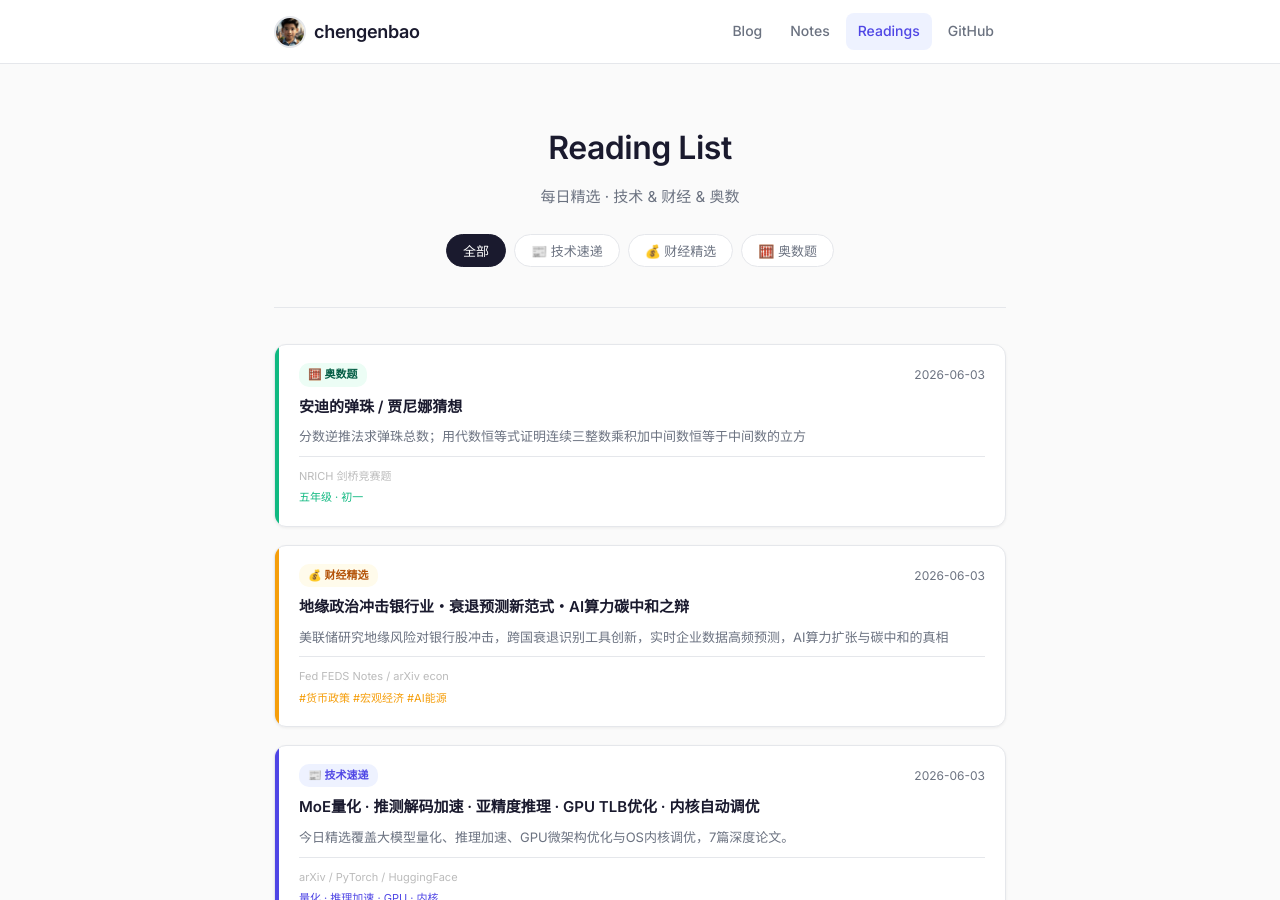
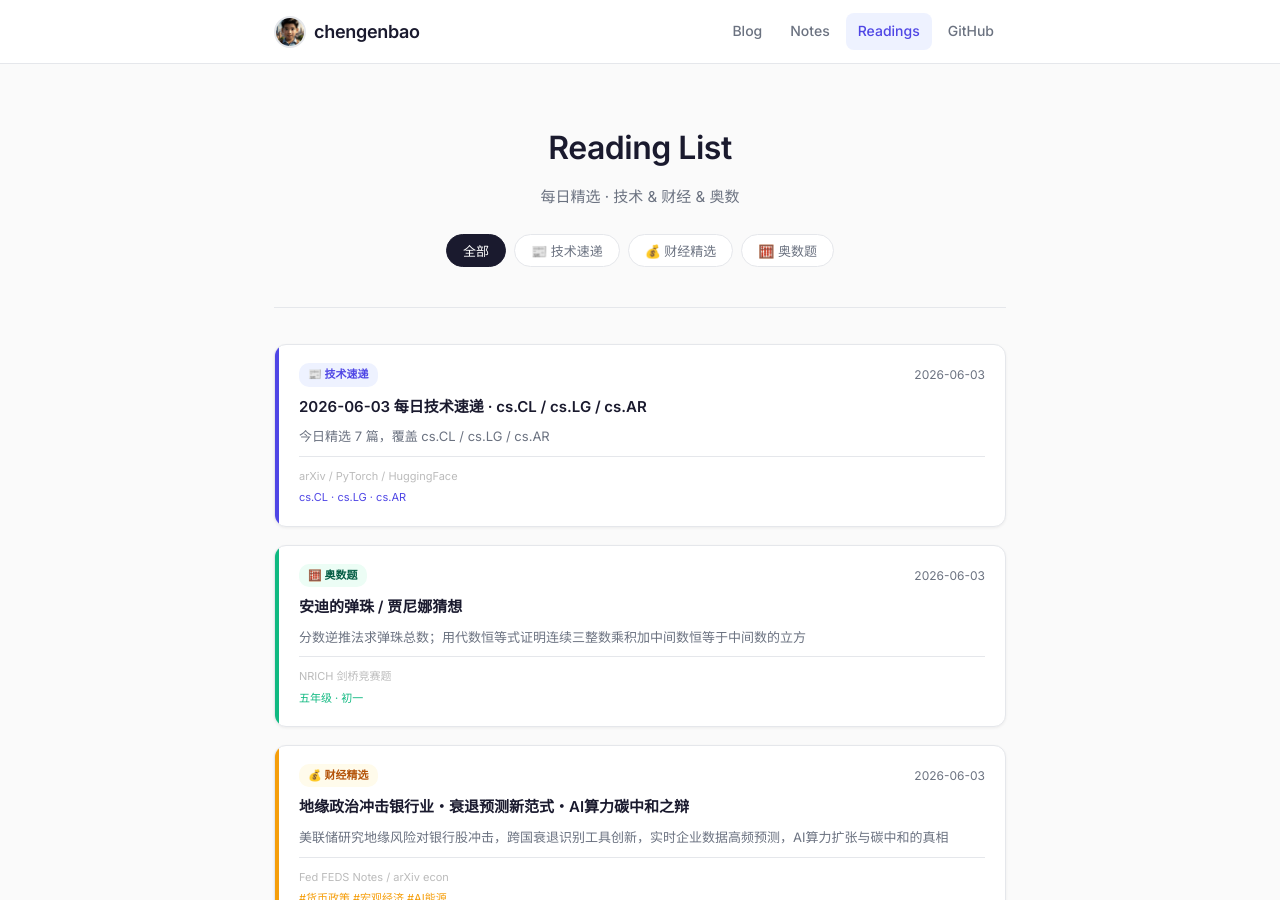
Before and after one commit to chengenbao/chengenbao.github.io, a Jekyll site: the page built from reading-list/index.md, in a window 1280 px wide and 900 px high. Built offline with Jekyll 4.4.1, drawn with Linux system fonts in a browser that asks for light colours.

Commit message:
add tech card 2026-06-03

```diff
--- a/reading-list/index.md
+++ b/reading-list/index.md
@@ -18,6 +18,21 @@
   </div>
 
   <div class="rl-grid">
+<a class="rl-card tech" href="/reading-list/2026-06-03-tech-daily/">
+  <div class="rl-accent"></div>
+  <div class="rl-body">
+    <div class="rl-top">
+      <span class="rl-badge tech">📰 技术速递</span>
+      <time>2026-06-03</time>
+    </div>
+    <h2>2026-06-03 每日技术速递 · cs.CL / cs.LG / cs.AR</h2>
+    <p>今日精选 7 篇，覆盖 cs.CL / cs.LG / cs.AR</p>
+    <div class="rl-meta">
+      <span class="rl-source">arXiv / PyTorch / HuggingFace</span>
+      <span class="rl-tags">cs.CL · cs.LG · cs.AR</span>
+    </div>
+  </div>
+</a>
 <a class="rl-card math" href="/reading-list/2026-06-03-math/"><div class="rl-accent"></div><div class="rl-body"><div class="rl-top"><span class="rl-badge math">🧮 奥数题</span><time>2026-06-03</time></div><h2>安迪的弹珠 / 贾尼娜猜想</h2><p>分数逆推法求弹珠总数；用代数恒等式证明连续三整数乘积加中间数恒等于中间数的立方</p><div class="rl-meta"><span class="rl-source">NRICH 剑桥竞赛题</span><span class="rl-tags">五年级 · 初一</span></div></div></a>
 <a class="rl-card finance" href="/reading-list/2026-06-03-finance-daily/">
   <div class="rl-accent"></div>
```
